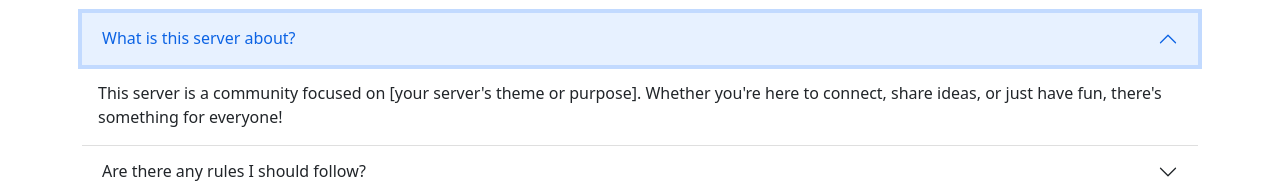
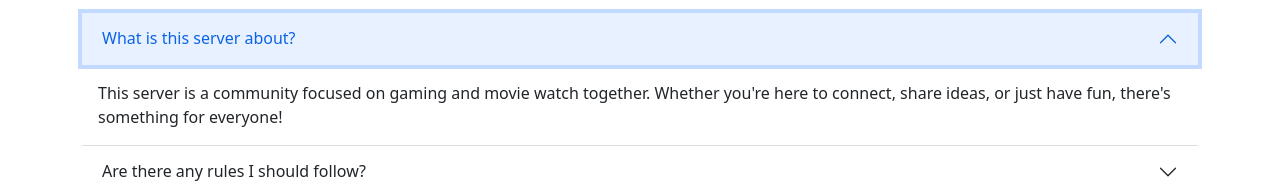
Before and after one commit to azeph/Azedomain, a plain HTML site: page src/index.html in a window 1280 px wide. Both pictures are taken after a click on the button "What is this server about?". Shown: the part 1331-1526 px from the top of the page. Drawn offline with nearby package versions, Linux system fonts and the light colour scheme.

Commit message:
Update index.html

```diff
--- a/src/index.html
+++ b/src/index.html
@@ -170,7 +170,7 @@
                         </button>
                     </h5>
                     <div class="accordion-collapse collapse p-3" id="answer-1" data-bs-parent="#your-faq">
-                        This server is a community focused on [your server's theme or purpose]. Whether you're here to connect, share ideas, or just have fun, there's something for everyone!
+                        This server is a community focused on gaming and movie watch together. Whether you're here to connect, share ideas, or just have fun, there's something for everyone!
                     </div>
                 </div>
                 <div class="accordion-item">
```
